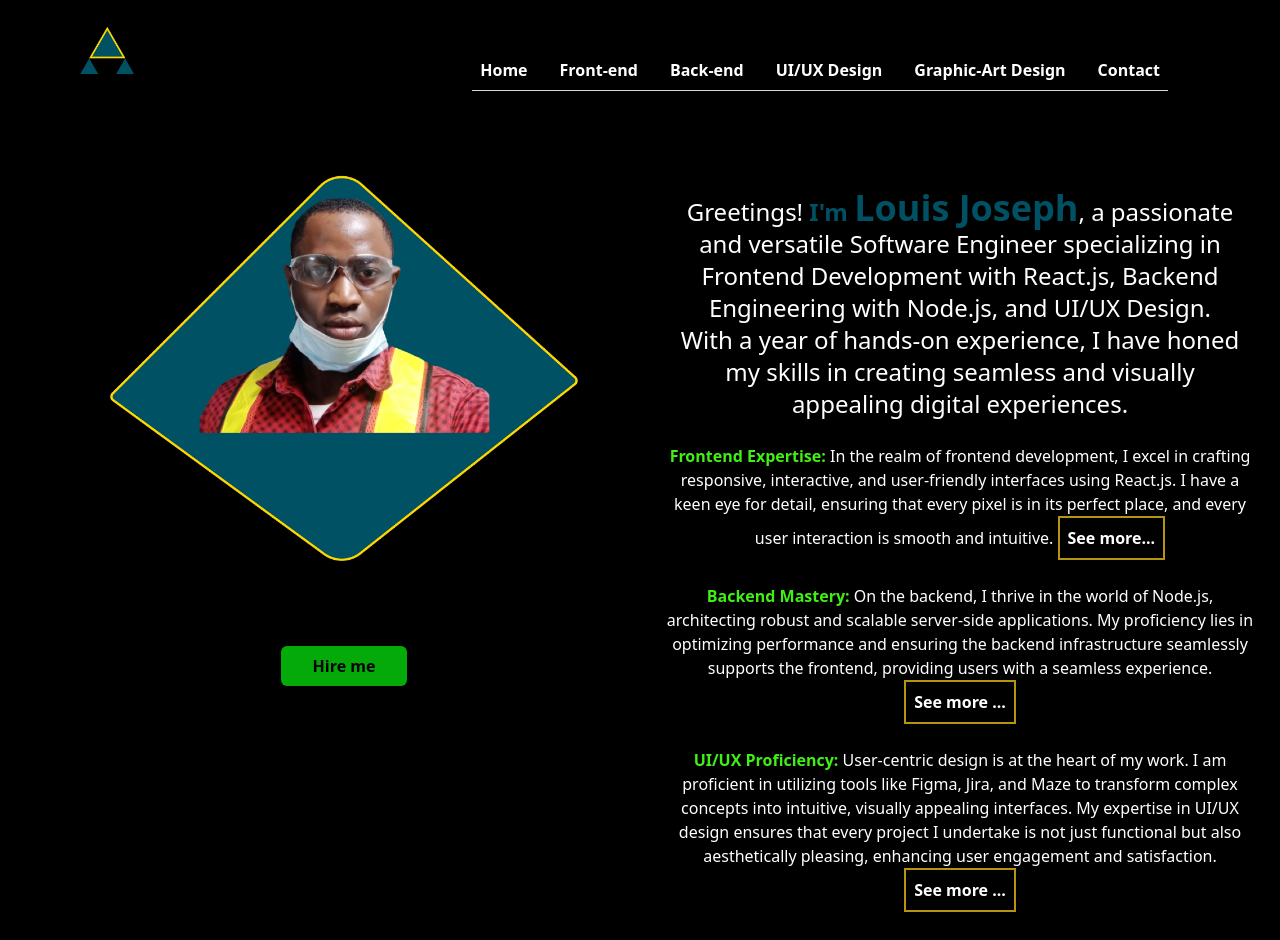
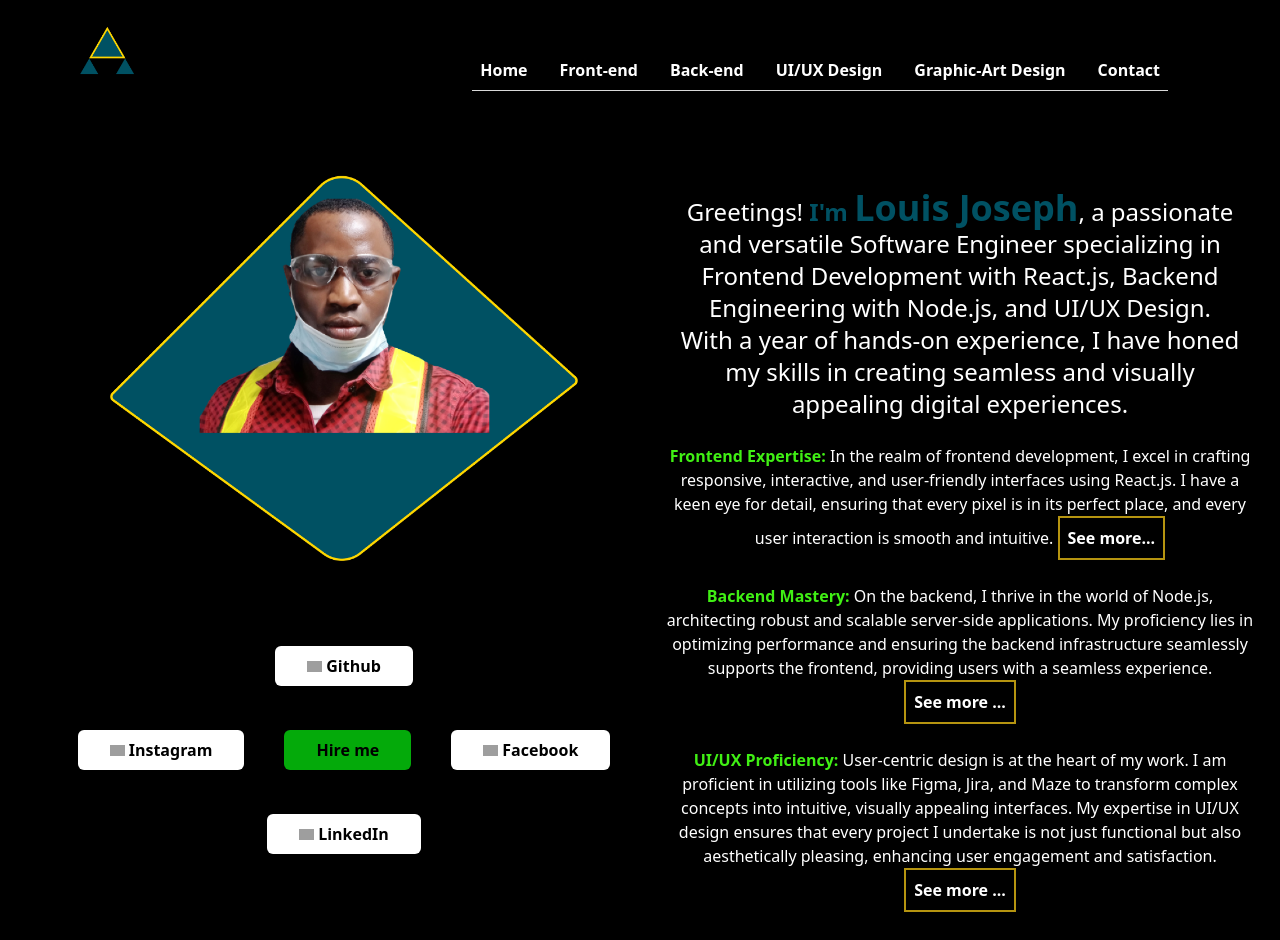
Before and after one commit to Bootstrap02/Design_Portfolio, a React (Create React App) app: page / in a window 1280 px wide. Shown: the top 940 px of the page. Built offline with nearby package versions, Linux system fonts and the light colour scheme; grey boxes are pictures that could not be loaded.

Commit message:
Profile buttons attachments

```diff
--- a/src/Components/Landingpage.js
+++ b/src/Components/Landingpage.js
@@ -46,11 +46,17 @@ const closeSuccessMessage = () => {
 
   return (
     <div className='flex justify-between max-lg:justify-center  items-start  p-6 max-lg:p-2  max-lg:flex-col w-[100%]]'>
-        <div className='mx-6   gap-4 flex flex-col items-center justify-center w-[50%] max-lg:w-[90%]'>
+        <div className='mx-6 max-lg:mx-2   gap-4 flex flex-col items-center justify-center w-[50%] max-lg:w-[90%]'>
             <img className='w-[80%]' src={Images.foodweb.potrait} alt='potrait' />
-            <div>
-<div>
-<div className=' m-4'  onClick={openModals}><Buttons/></div>
+            <div className='flex flex-col gap-3 max-lg:gap-0 items-center justify-center'>
+              <div  className=' m-4 max-lg:m-0'> <button className='flex max-lg:text-[15px] gap-1 px-8 py-2 max-lg:p-1 justify-center items-center  bg-white shadow-lg rounded-md'><img src={Images.foodweb.github} width={15}/>
+                <a  href="https://github.com/Bootstrap02" target="_blank"><strong>Github</strong></a></button></div>
+
+<div className='flex gap-2 items-center justify center'>
+<div  className=' m-4 max-lg:mx-0'><button className='flex gap-1 px-8 py-2 max-lg:p-1  max-lg:text-[15px] justify-center items-center bg-white shadow-lg rounded-md'><img src={Images.foodweb.instagram} width={15}/>
+                <a  href="https://instagram.com/louisjoseph7969?igshid=NzZlODBkYWE4Ng==" target="_blank"><strong>Instagram</strong></a></button></div>
+
+<div><div className=' m-4 max-lg:m-0'  onClick={openModals}><Buttons/></div>
               {modals && <Postmodals closeModals={closeModals} openSuccessMessage = {openSuccessMessage} />}
               <div  style={modalStyle} className="w-[1000px] max-lg:w-[300px]" >
           {successMessage &&  <div className=' bg-black rounded-lg w-full flex flex-col justify-center items-center m-4 p-4 max-lg:p-2 max-lg:m-2 '>
@@ -63,8 +69,14 @@ const closeSuccessMessage = () => {
       <img src= {Images.foodweb.sent} width={100}/>
     </div>
   </div>}
-        </div>
+        </div></div>
+        <div  className=' m-4 max-lg:mx-0'> <button className='flex gap-1 px-8 py-2 max-lg:text-[15px] max-lg:p-1 justify-center items-center bg-white shadow-lg rounded-md'><img src={Images.foodweb.facebook} width={15}/>
+                <a  href="https://m.facebook.com/profile.php/?id=100011187841047" target="_blank"><strong>Facebook</strong></a></button></div>
+
             </div>
+            <div  className=' m-4 max-lg:m-0'><button className='flex gap-1 px-8 py-2 max-lg:p-1 max-lg:text-[15px] justify-center items-center bg-white shadow-lg rounded-md'><img src={Images.foodweb.linkedin} width={15}/>
+                <a  href="https://www.linkedin.com/in/louis-joseph-634558153/" target="_blank"><strong>LinkedIn</strong></a></button></div>
+
 </div>
         </div>
 
--- a/src/Constants/Buttons.js
+++ b/src/Constants/Buttons.js
@@ -3,7 +3,7 @@ import React from 'react'
 const Buttons = () => {
   return (
     <div>
-        <div><button className='px-8 py-2 bg-[#04AA0A] rounded-md'><strong>Hire me</strong></button></div>
+        <div><button className='px-8 py-2 max-lg:p-2 bg-[#04AA0A] rounded-md'><strong className='max-lg:text-[20px]'>Hire me</strong></button></div>
     </div>
   )
 }
--- a/src/Constants/Images.js
+++ b/src/Constants/Images.js
@@ -19,6 +19,10 @@ const foodweb ={
     sent : 'https://res.cloudinary.com/dneejvhch/image/upload/v1697624602/Isioma_project/work/Group_211_wolujt.png',
     menu : 'https://res.cloudinary.com/dneejvhch/image/upload/v1697637015/Isioma_project/work/menu_e3d5xf.png',
     cancels : 'https://res.cloudinary.com/dneejvhch/image/upload/v1697455020/Isioma_project/work/cancels_ydqs2v.png',
+    linkedin : 'https://res.cloudinary.com/dneejvhch/image/upload/v1697455238/Isioma_project/work/linkedin_zxht6a.png',
+    instagram : 'https://res.cloudinary.com/dneejvhch/image/upload/v1697455238/Isioma_project/work/instagram_gt63ic.png',
+    facebook : 'https://res.cloudinary.com/dneejvhch/image/upload/v1697455019/Isioma_project/work/facebook_egls0e.png',
+    github : 'https://res.cloudinary.com/dneejvhch/image/upload/v1699127049/Design_Portfolio/download_buujqp.png',
 
 }
 
```
